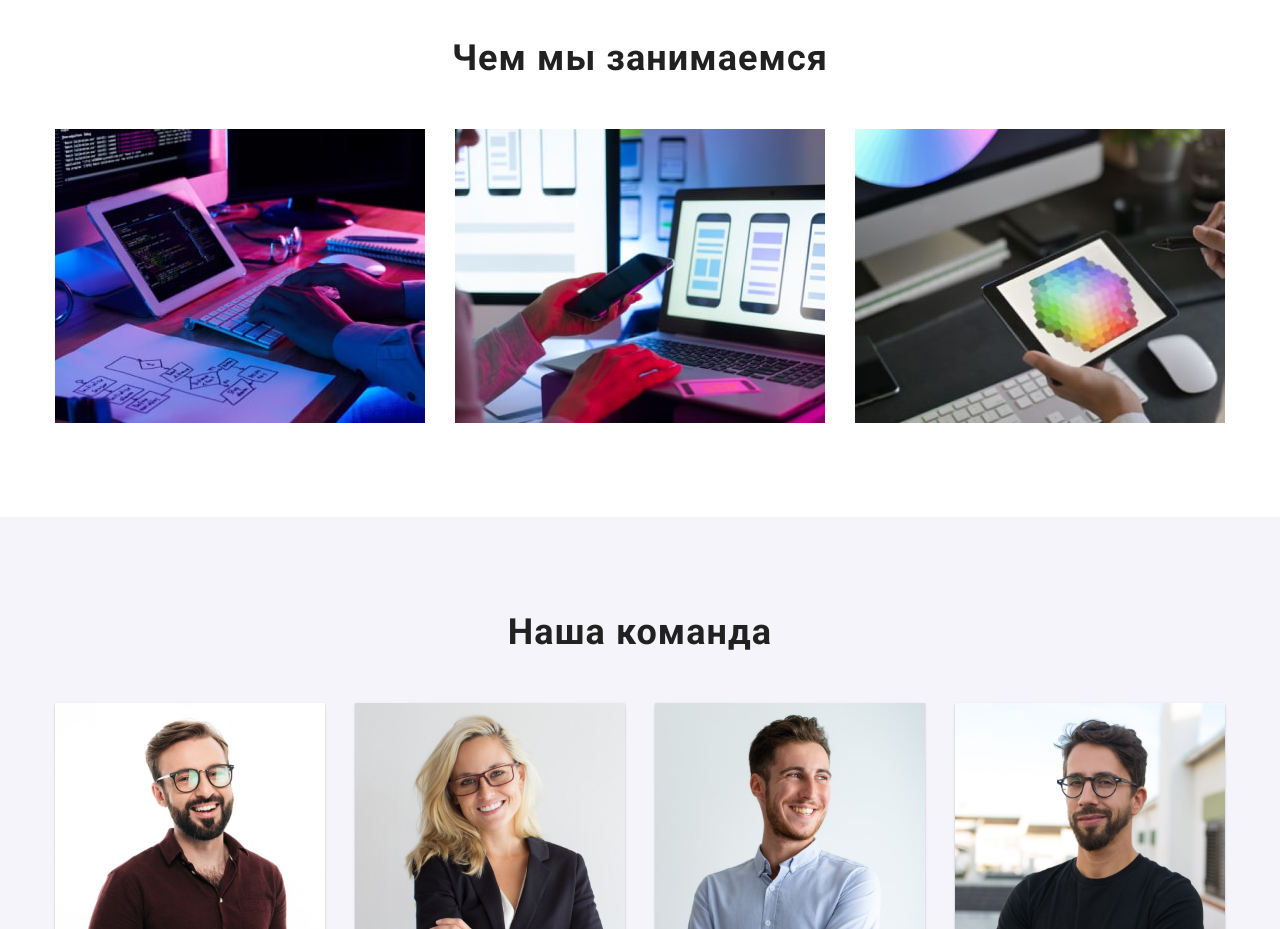
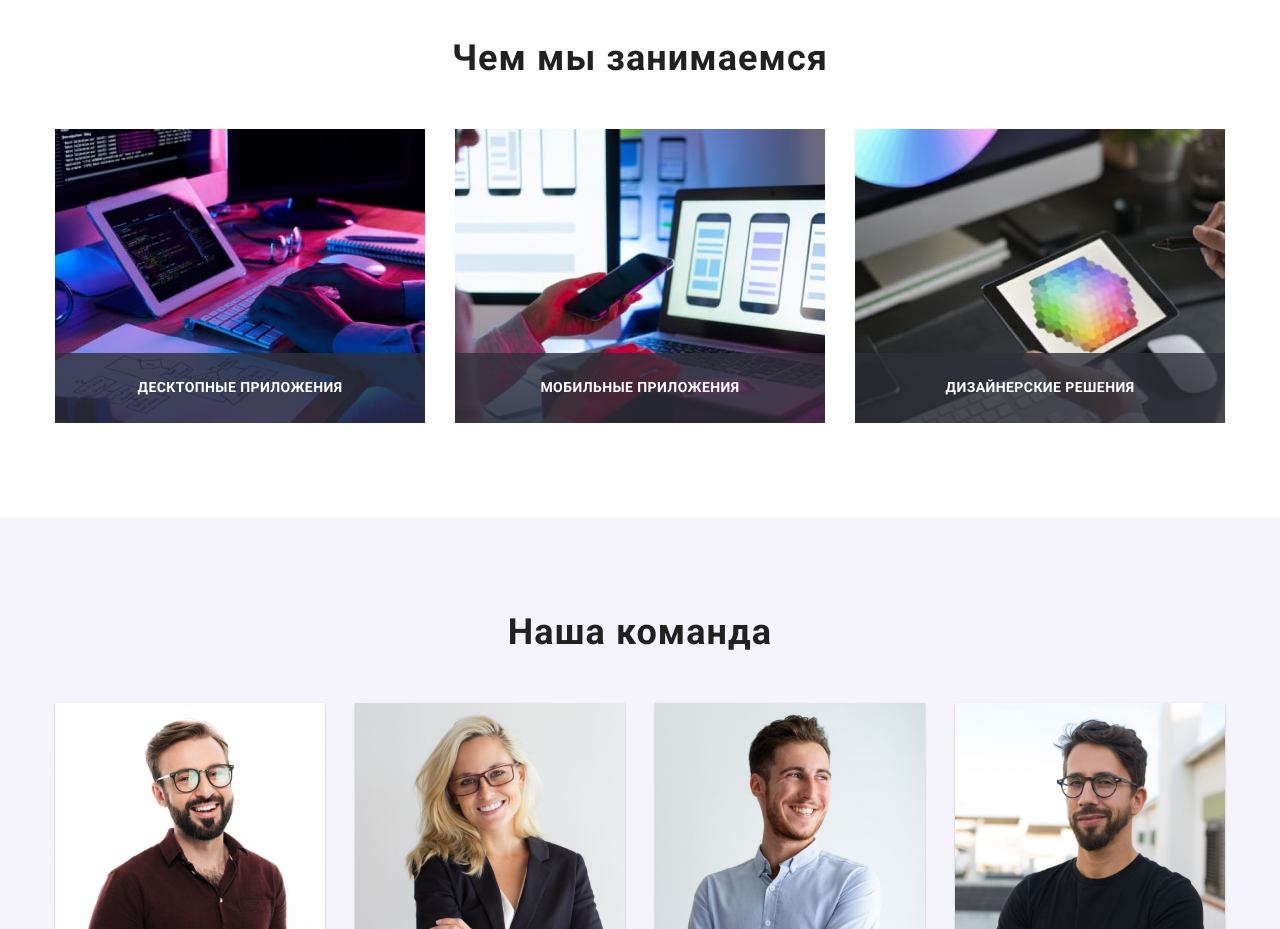
Before and after one commit to narovskyi/goit-markup-hw-07, a plain HTML site: page index.html in a window 1280 px wide. Shown: the part 1080-2009 px from the top of the page. Drawn offline with nearby package versions, Linux system fonts and the light colour scheme.

Commit message:
edit margins between buttons, add overlay

```diff
--- a/index.html
+++ b/index.html
@@ -195,13 +195,28 @@
                 <!-- about-us-title section-title -->
                 <ul class="list about-us__gallery">
                     <!-- about-us-gallery list -->
-                    <li class="gallery__item"><img src="./images/about-work/about-work-img1.jpg" alt="Работник пишет код" width="370"
-                            height="294"></li>
+                    <li class="gallery__item">
+                        <img src="./images/about-work/about-work-img1.jpg" alt="Работник пишет код" width="370"
+                            height="294">
+                        <div class="gallery__item-overlay">
+                            <p class="gallery__item-description">десктопные приложения</p>
+                        </div>
+                    </li>
                             <!-- about-us-photo -->
-                    <li class="gallery__item"><img src="./images/about-work/about-work-img2.jpg" alt="Работник выбирает дизайн"
-                            width="370" height="294"></li>
-                    <li class="gallery__item"><img src="./images/about-work/about-work-img3.jpg" alt="Работник выбирает цвет"
-                            width="370" height="294"></li>
+                    <li class="gallery__item">
+                        <img src="./images/about-work/about-work-img2.jpg" alt="Работник выбирает дизайн"
+                            width="370" height="294">
+                        <div class="gallery__item-overlay">
+                            <p class="gallery__item-description">мобильные приложения</p>
+                        </div>
+                    </li>
+                    <li class="gallery__item">
+                        <img src="./images/about-work/about-work-img3.jpg" alt="Работник выбирает цвет"
+                            width="370" height="294">
+                        <div class="gallery__item-overlay">
+                            <p class="gallery__item-description">дизайнерские решения</p>
+                        </div>
+                    </li>
                 </ul>
             </div>
         </section>
--- a/sass/components/_backdrop.scss
+++ b/sass/components/_backdrop.scss
@@ -1,7 +1,7 @@
 .backdrop {
   position: fixed;
   top: 0;
-  bottom: 0;
+  left: 0;
 
   width: 100%;
   height: 100%;
--- a/sass/layout/_about-us.scss
+++ b/sass/layout/_about-us.scss
@@ -65,7 +65,31 @@
 }
 
 .gallery__item {
+  position: relative;
+
   &:not(:last-child) {
     margin-right: 30px;
   }
 }
+
+.gallery__item-overlay {
+  position: absolute;
+  bottom: 0;
+
+  width: 370px;
+  height: 70px;
+  padding-top: 27px;
+  padding-bottom: 27px;
+  background-color: rgba(47, 48, 58, 0.8);
+}
+
+.gallery__item-description {
+  font-weight: 700;
+  font-size: 14px;
+  line-height: 1.14;
+  text-align: center;
+  letter-spacing: 0.03em;
+  text-transform: uppercase;
+
+  color: #ffffff;
+}
--- a/sass/layout/_portfolio.scss
+++ b/sass/layout/_portfolio.scss
@@ -12,7 +12,7 @@
 }
 
 .portfolio__buttons-item {
-  :not(:last-child) {
+  &:not(:last-child) {
     margin-right: 8px;
   }
 }
@@ -63,8 +63,6 @@
       1px 4px 6px rgba(0, 0, 0, 0.16);
   }
 }
-
-
 
 .portfolio__img-container {
   position: relative;
```
Also changed, not shown: css/main.css, css/main.min.css, css/portfolio.css, css/portfolio.min.css, 4 other files. Lines whose indentation alone changed are shown as unchanged.
